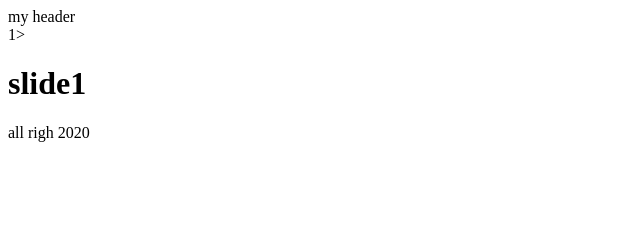
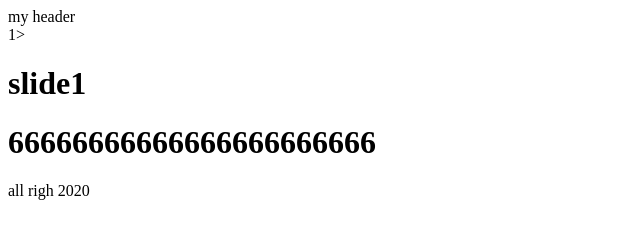
Before and after one commit to ahmadi71/git-project-one, a website: page index.html in a window 1280 px wide. Shown: the whole page, without its empty margins (0-640 px from the left). Drawn offline with Linux system fonts and the light colour scheme.

Commit message:
slide 3 adedd

```diff
--- a/index.html
+++ b/index.html
@@ -12,7 +12,9 @@
    <div class="slider">
     <h1>slide1</h1>
 
-
+<h1>
+  66666666666666666666666
+</h1>
    </div>
    <footer>
     all righ 2020
```
